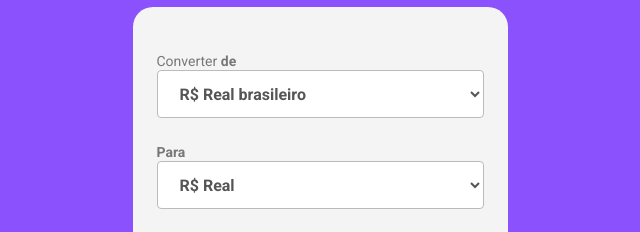
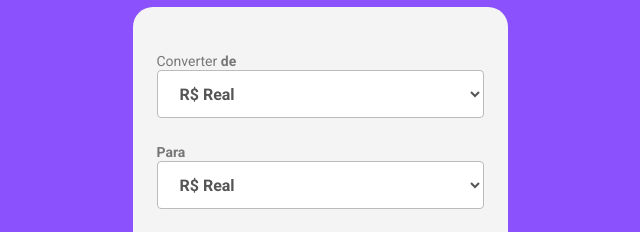
Before and after one commit to jplimeira/convert-money, a plain HTML site: page index.html in a window 1280 px wide. Shown: the part 258-490 px from the top of the page, 320-960 px from the left. Drawn offline with Linux system fonts and the light colour scheme.

Commit message:
fix: correção de texto no html para melhor padronização

```diff
--- a/index.html
+++ b/index.html
@@ -20,7 +20,7 @@
         <label>
             Converter <b>de</b> <b></b>
             <select name="" id="">
-                <option value="">R$ Real brasileiro</option>
+                <option value="">R$ Real</option>
                 <option value="">US$ Dólar</option>
                 <option value="">€ Euro</option>
                 <option value="">£ Libra</option>
```
